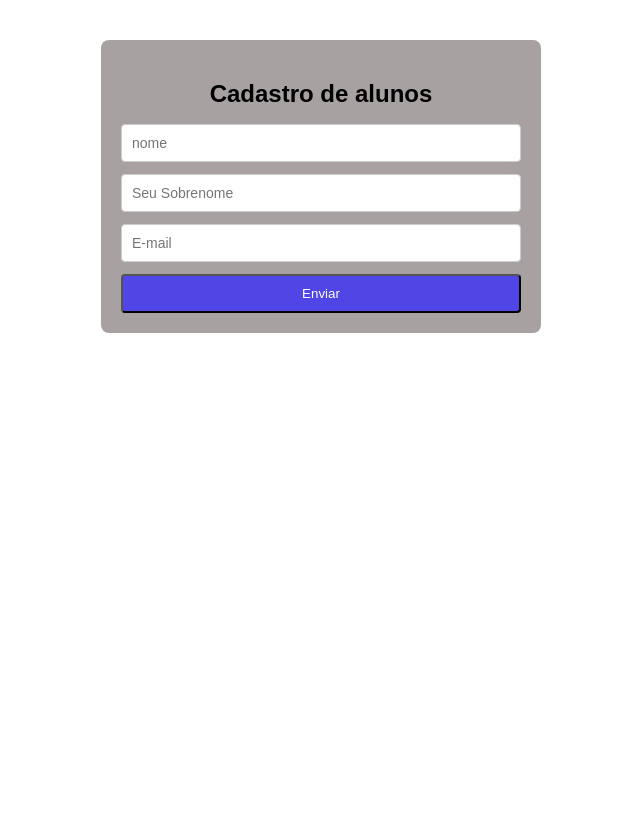
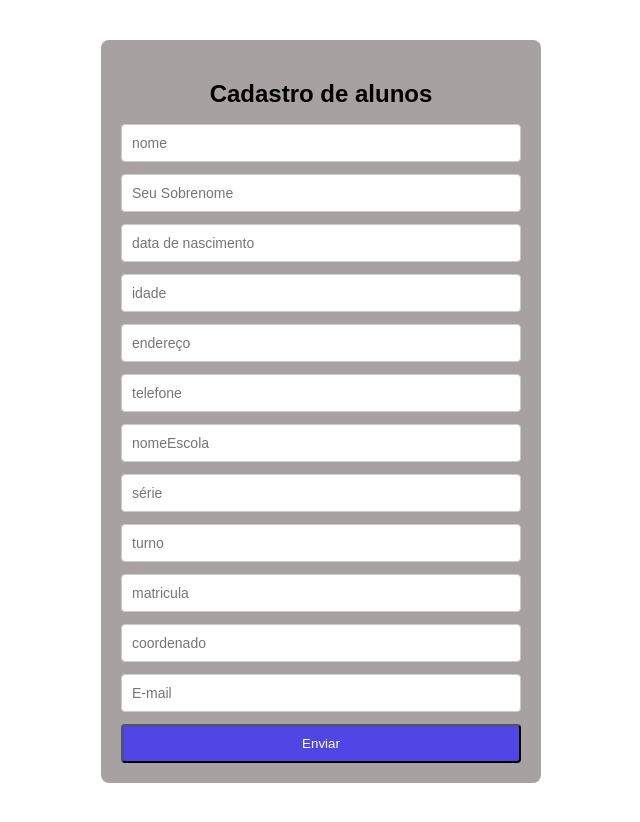
Before and after one commit to silvaluclecia43-cyber/chronos-pomodoro, a React (Vite) app: page / in a window 1280 px wide. Shown: the whole page, without its empty margins (319-959 px from the left). Before the commit the page ends 800 px from the top, so only its background shows below. Built offline with nearby package versions, Linux system fonts and the light colour scheme.

Commit message:
criação do componente MeuFormulario

```diff
--- a/src/components/FormularioAlunos/index.tsx
+++ b/src/components/FormularioAlunos/index.tsx
@@ -11,6 +11,15 @@ export function FormularioAlunos() {
   //ESTADO PARA ARMAZENAR O NOME DIGITADO NO INPUT
   const [nome, setNome] = useState<string>('');
   const [sobrenome, setSobrenome] = useState<string>('');
+  const [datadenascimento, setDatadeNascimento] = useState<string>('');
+  const [idade, setIdade] = useState<string>('');
+  const [endereço, setEndereço] = useState<string>('');
+  const [telefone, setTelefone] = useState<string>('');
+  const [nomeEscola, setNomeEscola] = useState<string>('');
+  const [série, setSérie] = useState<string>('');
+  const [turno, setTurno] = useState<string>('');
+  const [matricula, setMatricula] = useState<string>('')
+  const [coordenador,setCoordenador] = useState<string>('')
 
   const [email, setEmail] = useState<string>('');
 
@@ -18,6 +27,15 @@ export function FormularioAlunos() {
     nome: string;
     sobrenome: string;
     email: string;
+    datadenascimento: string;
+    idade: string;
+    endereço: string;
+    telefone: string;
+    nomeEscola: string;
+    série: string;
+    turno: string;
+    matricula: string
+    coordenador: string
   } | null>(null);
 
   function enviarFormulario(evento: React.FormEvent<HTMLFormElement>) {
@@ -27,12 +45,30 @@ export function FormularioAlunos() {
       nome: nome,
       sobrenome: sobrenome,
       email: email,
+      datadenascimento: datadenascimento,
+      idade: idade,
+      endereço: endereço,
+      telefone: telefone,
+      nomeEscola: nomeEscola,
+      série: série,
+      turno: turno,
+      matricula: matricula,
+      coordenador: coordenador
     });
 
     //zerando costantes iniciais
     setNome('');
     setSobrenome('');
+    setDatadeNascimento('');
+    setIdade('');
     setEmail('');
+    setEndereço('');
+    setTelefone('');
+    setNomeEscola('');
+    setSérie('');
+    setTurno('');
+    setMatricula('');
+   setCoordenador('')
   }
 
   return (
@@ -57,7 +93,69 @@ export function FormularioAlunos() {
         />
 
         <input
-          type='email' //TIPO DO INPUT email
+          type='text' // TIPO DO INPUT
+          placeholder='data de nascimento' //TEXTO EXIBIDO QUANDO ESTÁ VAZIO
+          value={datadenascimento} //VALOR CONTROLADO
+          onChange={evento => setDatadeNascimento(evento.target.value)}
+        />
+
+        <input
+          type='text' // TIPO DO INPUT
+          placeholder='idade' //TEXTO EXIBIDO QUANDO ESTÁ VAZIO
+          value={idade} //VALOR CONTROLADO
+          onChange={evento => setIdade(evento.target.value)}
+        />
+
+        <input
+          type='text' // TIPO DO INPUT email
+          placeholder='endereço' // TEXTO EXIBIDO QUANDO ESTA VAZIO
+          value={endereço} // VALOR CONTROLADO
+          onChange={evento => setEndereço(evento.target.value)}
+        />
+
+        <input
+          type='text' //TIPO DE INPUT
+          placeholder='telefone' // TEXTO EXIBIDO QUANDO ESTA VAZIO
+          value={telefone} // VALOR CONTROLADO
+          onChange={evento => setTelefone(evento.target.value)}
+        />
+        <input
+          type='text' // TIPO DE INPUT
+          placeholder='nomeEscola' // TEXTO EXIBIDO QUANDO ESTA VAZIO
+          value={nomeEscola} // VALOR CONTROLADO
+          onChange={evento => setNomeEscola(evento.target.value)}
+        />
+
+        <input
+          type='text' // TIPO DE INPUT
+          placeholder='série' //TEXTO EXIBIDO QUANDO ESTA VAZIO
+          value={série} // VALOR CONTROLADO
+          onChange={evento => setSérie(evento.target.value)}
+        />
+
+        <input
+          type='tex' // TIPO DE INPUT
+          placeholder ='turno'// TEXTO EXIBIDO QUANDO ESTA VAZIO
+          value={turno} // VALOR CONTROLADO
+          onChange={evento => setTurno(evento.target.value)}
+        />
+
+        <input
+          type='text' // tipo de input
+          placeholder='matricula' // TEXTO EXIBIDO QUANDO ESTÁ VAZIO
+          value={matricula} // VALOR CONTROLADO
+          onChange={evento => setMatricula(evento.target.value)}
+        />
+
+        <input
+          type='tex' // tipo de input
+          placeholder='coordenado' // TEXTO EXIBIDO QUANDO ESTÁ VAZIO
+          value={coordenador} // VALOR CONTROLADO
+          onChange={evento => setCoordenador(evento.target.value)}
+        />
+
+        <input
+          type='text' // TIOI DE INPUT
           placeholder='E-mail' //TEXTO EXIBIDO QUANDO ESTÁ VAZIO
           value={email} //VALOR CONTROLADO
           onChange={evento => setEmail(evento.target.value)} //ATUALIZA O ESTADO
@@ -82,6 +180,33 @@ export function FormularioAlunos() {
           <p>
             <strong>Sobrenome:</strong> {enviarDados.sobrenome}
           </p>
+          <p>
+            <strong>Data de Nascimento:</strong> {enviarDados.datadenascimento}
+          </p>
+          <p>
+            <strong>idade:</strong> {enviarDados.idade}
+          </p>
+          <p>
+            <strong>endereço</strong> {enviarDados.endereço}
+          </p>
+          <p>
+            <strong>telefone</strong> {enviarDados.telefone}
+          </p>
+          <p>
+            <strong>nomeEscola</strong> {enviarDados.nomeEscola}
+          </p>
+          <p>
+            <strong>série</strong> {enviarDados.série}
+          </p>
+          <p>
+            <strong>turno</strong> {enviarDados.turno}
+          </p>
+          <p>
+            <strong>matricula</strong> {enviarDados.matricula}
+          </p>
+          <p>
+            <strong>coordenado</strong>
+          </p>
           {/*Exibe o email enviado*/}
           <p>
             <strong>Email:</strong> {enviarDados.email}
```
